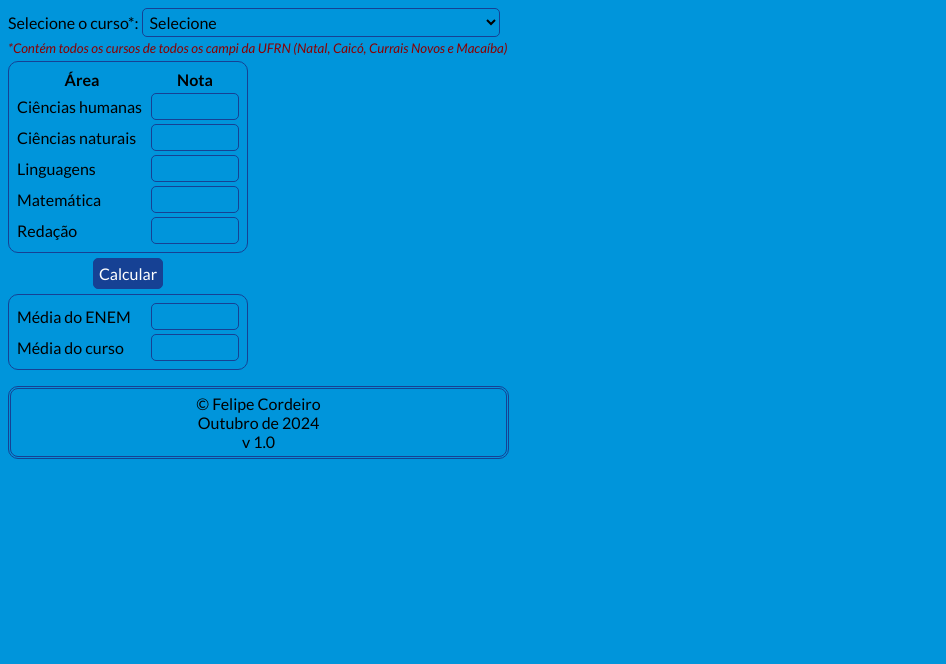
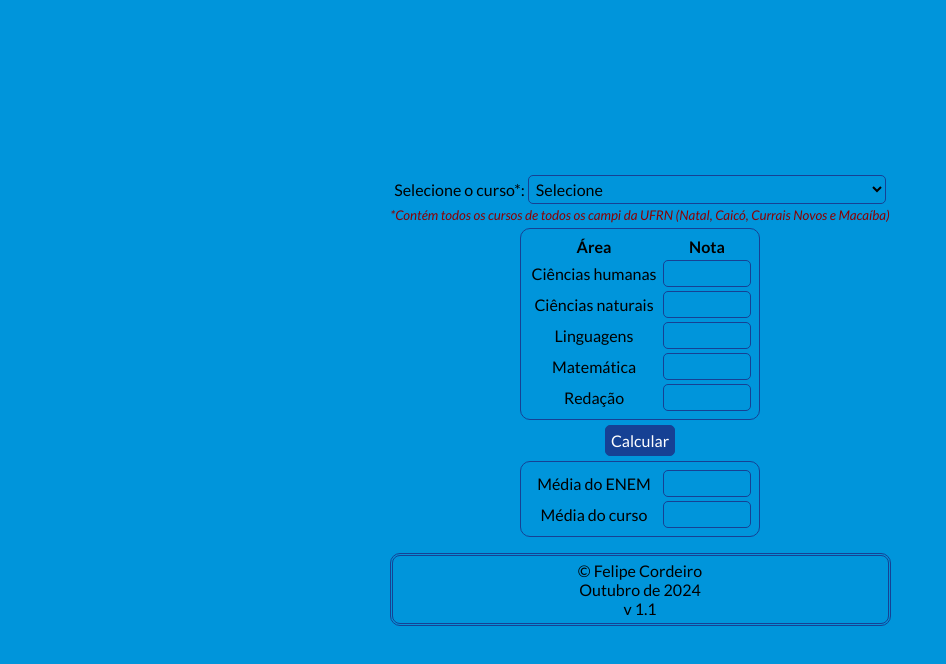
Before and after one commit to fecordeiro98/sisu-UFRN, a plain HTML site: page index.html in a window 1280 px wide. Shown: the whole page, without its empty margins (0-946 px from the left). Drawn offline with Linux system fonts and the light colour scheme.

Commit message:
atualização

```diff
--- a/index.html
+++ b/index.html
@@ -89,7 +89,7 @@
             </select><br>
             <span id="italico">*Contém todos os cursos de todos os campi da UFRN (Natal, Caicó, Currais Novos e Macaíba)</span>
         </div>
-        <div> <!-- Tabelas e botão -->
+        <div id="central"> <!-- Tabelas e botão -->
             <table>
                 <thead>
                     <tr>
@@ -138,7 +138,7 @@
     <footer>
         <span>&copy; Felipe Cordeiro</span><br>
         <span>Outubro de 2024</span><br>
-        <span>v 1.0</span>
+        <span>v 1.1</span>
     </footer>
     <script src="script.js"></script>
 </body>
--- a/style.css
+++ b/style.css
@@ -4,6 +4,13 @@ html, select, input, button {
     font-family: 'Lato', sans-serif;
     font-size: 12pt;
     background-color: #0095db;
+}
+html {
+    height: 100%;
+    display: flex;
+    justify-content: center;
+    align-items: center;
+    text-align: center;
 }
 select {
     border: 1px solid #164194; border-radius: 5px;
@@ -45,6 +52,12 @@ footer {
     font-size: 10pt;
     color: darkred;
 }
+#central {
+    display: flex;
+    flex-direction: column;
+    align-items: center;
+    margin: 0 auto;
+}
 #botao {
     width: 240px;
     margin: 5px 0;
```
